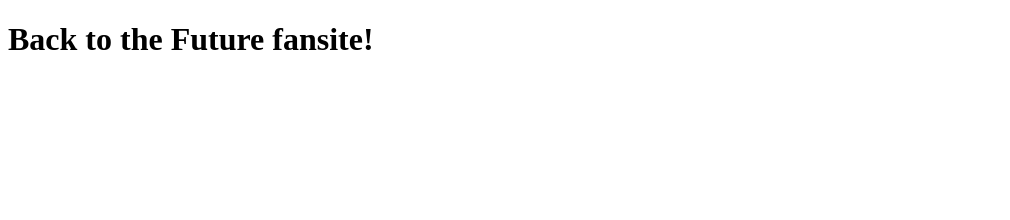
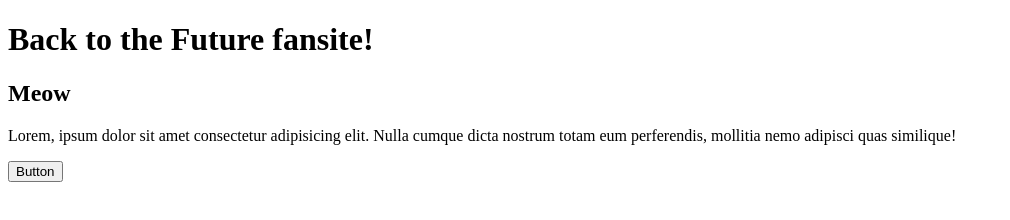
Before and after one commit to antoniojr100/my-first-git-repo, a plain HTML site: page index.html in a window 1280 px wide. Shown: the whole page, without its empty margins (0-1010 px from the left). Drawn offline with Linux system fonts and the light colour scheme.

Commit message:
h2, p, button and hr tags have been addded to index

```diff
--- a/index.html
+++ b/index.html
@@ -8,5 +8,12 @@
 </head>
 <body>
     <h1>Back to the Future fansite!</h1>
+
+    <h2>Meow</h2>
+
+    <p>Lorem, ipsum dolor sit amet consectetur adipisicing elit. Nulla cumque dicta nostrum totam eum perferendis, mollitia nemo adipisci quas similique!</p>
+
+    <button>Button</button>
+
 </body>
 </html>
```
